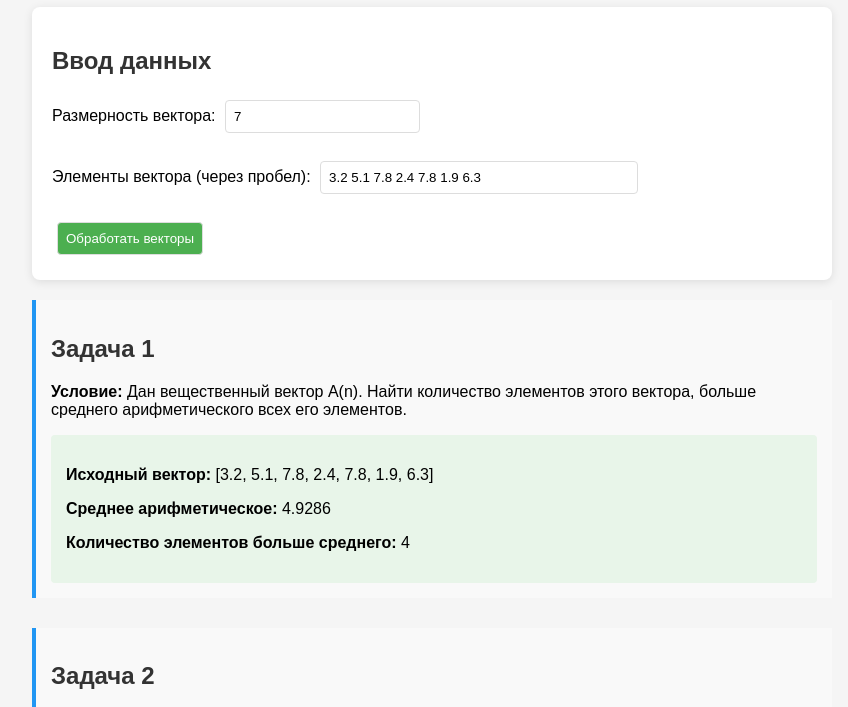
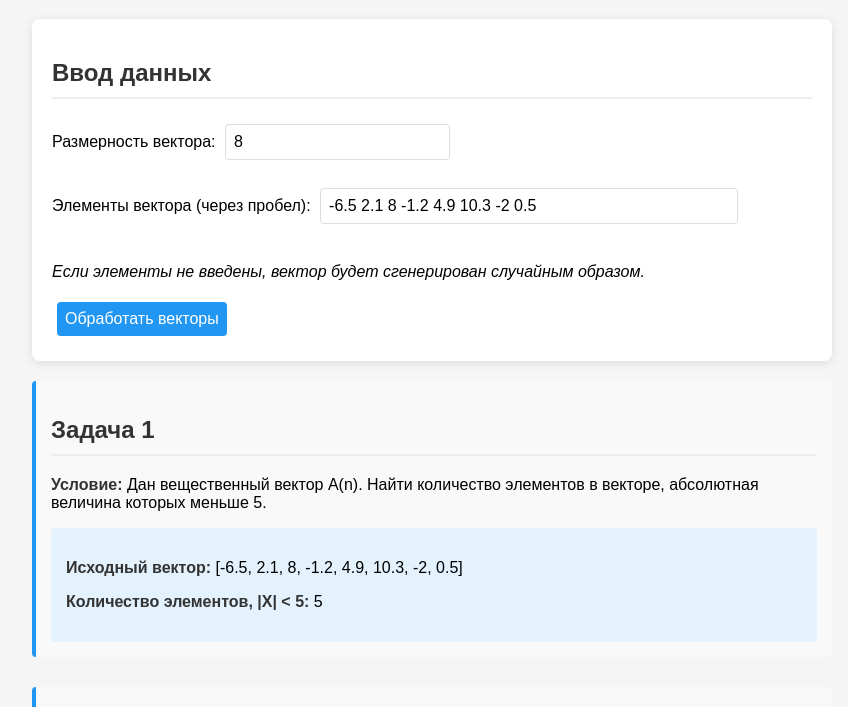
Before and after one commit to Alexpro299999/kuzmenkov-labs, a website: page topic1(work_with_vectors)/index.html in a window 1280 px wide. Both pictures are taken after a click on the button "Обработать векторы". Shown: the part 93-800 px from the top of the page, without its empty margins (208-1056 px from the left). Drawn offline with Linux system fonts and the light colour scheme.

Commit message:
fix: lab1

```diff
--- a/topic1(work_with_vectors)/index.html
+++ b/topic1(work_with_vectors)/index.html
@@ -12,11 +12,12 @@
 <div class="container">
     <h2>Ввод данных</h2>
     <label for="vectorSize">Размерность вектора:</label>
-    <input type="number" id="vectorSize" min="1" value="5">
+    <input type="number" id="vectorSize" min="1" value="8">
     <br><br>
     <label for="vectorElements">Элементы вектора (через пробел):</label>
-    <input type="text" id="vectorElements" placeholder="Например: 1.5 2.3 4.7 3.1 5.9" style="width: 300px;">
+    <input type="text" id="vectorElements" placeholder="Например: -6.5 2.1 8 -1.2 4.9 10.3 -2 0.5" style="width: 400px;">
     <br><br>
+    <p><i>Если элементы не введены, вектор будет сгенерирован случайным образом.</i></p>
     <button onclick="processVectors()">Обработать векторы</button>
 </div>
 
--- a/topic1(work_with_vectors)/script.js
+++ b/topic1(work_with_vectors)/script.js
@@ -1,9 +1,11 @@
 function processVectors() {
     const size = parseInt(document.getElementById('vectorSize').value);
     const elementsInput = document.getElementById('vectorElements').value.trim();
+    const resultsDiv = document.getElementById('results');
+    resultsDiv.innerHTML = '';
 
     if (isNaN(size) || size <= 0) {
-        alert("Пожалуйста, введите корректную размерность вектора");
+        alert("Пожалуйста, введите корректную размерность вектора.");
         return;
     }
 
@@ -11,15 +13,15 @@ function processVectors() {
     if (elementsInput) {
         vector = elementsInput.split(' ').map(Number);
         if (vector.some(isNaN)) {
-            alert("Пожалуйста, введите корректные числовые значения");
+            alert("Вектор содержит некорректные значения. Пожалуйста, вводите числа через пробел.");
             return;
         }
         if (vector.length !== size) {
-            alert(`Количество введенных элементов (${vector.length}) не соответствует размерности (${size})`);
+            alert(`Количество введенных элементов (${vector.length}) не соответствует заданной размерности (${size}).`);
             return;
         }
     } else {
-        vector = Array.from({length: size}, () => Math.round((Math.random() * 10 + 1) * 100) / 100);
+        vector = Array.from({length: size}, () => parseFloat((Math.random() * 20 - 10).toFixed(2)));
     }
 
     task1(vector.slice());
@@ -27,57 +29,63 @@ function processVectors() {
 }
 
 function task1(vector) {
-    const sum = vector.reduce((a, b) => a + b, 0);
-    const average = sum / vector.length;
-    const count = vector.filter(x => x > average).length;
+    const count = vector.filter(element => Math.abs(element) < 5).length;
 
     const resultDiv = document.getElementById('results');
     resultDiv.innerHTML += `
         <div class="task">
             <h2>Задача 1</h2>
-            <p><strong>Условие:</strong> Дан вещественный вектор А(n). Найти количество элементов этого вектора, больше среднего арифметического всех его элементов.</p>
+            <p><strong>Условие:</strong> Дан вещественный вектор А(n). Найти количество элементов в векторе, абсолютная величина которых меньше 5.</p>
             <div class="result">
                 <p><strong>Исходный вектор:</strong> [${vector.join(', ')}]</p>
-                <p><strong>Среднее арифметическое:</strong> ${average.toFixed(4)}</p>
-                <p><strong>Количество элементов больше среднего:</strong> ${count}</p>
+                <p><strong>Количество элементов, |X| < 5:</strong> ${count}</p>
             </div>
         </div>
     `;
 }
 
 function task2(vector) {
+    if (vector.length < 2) {
+        const resultDiv = document.getElementById('results');
+        resultDiv.innerHTML += `
+            <div class="task">
+                <h2>Задача 2</h2>
+                <p><strong>Условие:</strong> Дан вещественный вектор А(n). Получить новый вектор путем умножения элементов, стоящих за минимальным элементом, на максимальный элемент вектора.</p>
+                <div class="result">
+                    <p><strong>Исходный вектор:</strong> [${vector.join(', ')}]</p>
+                    <p>Вектор слишком мал для выполнения операции.</p>
+                </div>
+            </div>
+        `;
+        return;
+    }
+
     const maxElement = Math.max(...vector);
-    const firstMaxIndex = vector.indexOf(maxElement);
-    const maxCount = vector.filter(x => x === maxElement).length;
+    const minElement = Math.min(...vector);
+    const minIndex = vector.indexOf(minElement);
 
     let transformedVector = vector.slice();
 
-    if (maxCount > 1) {
-        for (let i = 0; i < firstMaxIndex; i++) {
-            transformedVector[i] = vector[i] / 2;
-        }
+    for (let i = minIndex + 1; i < transformedVector.length; i++) {
+        transformedVector[i] = parseFloat((transformedVector[i] * maxElement).toFixed(2));
     }
 
     const resultDiv = document.getElementById('results');
     resultDiv.innerHTML += `
         <div class="task">
             <h2>Задача 2</h2>
-            <p><strong>Условие:</strong> Дан вещественный вектор A(n). Все элементы вектора, предшествующие первому максимальному элементу, разделить на 2, если элемент максимальный по величине встречается в векторе более чем один раз. В противном случае вектор оставить без изменения.</p>
+            <p><strong>Условие:</strong> Дан вещественный вектор А(n). Получить новый вектор путем умножения элементов, стоящих за минимальным элементом, на максимальный элемент вектора.</p>
             <div class="result">
                 <p><strong>Исходный вектор:</strong> [${vector.join(', ')}]</p>
                 <p><strong>Максимальный элемент:</strong> ${maxElement}</p>
-                <p><strong>Индекс первого максимального элемента:</strong> ${firstMaxIndex}</p>
-                <p><strong>Количество максимальных элементов:</strong> ${maxCount}</p>
-                <p><strong>Преобразованный вектор:</strong> [${transformedVector.join(', ')}]</p>
-                <p><strong>Примечание:</strong> ${maxCount > 1 ?
-        'Максимальный элемент встречается более одного раза, поэтому элементы перед ним разделены на 2' :
-        'Максимальный элемент встречается только один раз, вектор оставлен без изменений'}</p>
+                <p><strong>Минимальный элемент:</strong> ${minElement} (индекс: ${minIndex})</p>
+                <p><strong>Полученный вектор:</strong> [${transformedVector.join(', ')}]</p>
             </div>
         </div>
     `;
 }
 
 window.onload = function() {
-    document.getElementById('vectorSize').value = "7";
-    document.getElementById('vectorElements').value = "3.2 5.1 7.8 2.4 7.8 1.9 6.3";
-}
+    document.getElementById('vectorSize').value = "8";
+    document.getElementById('vectorElements').value = "-6.5 2.1 8 -1.2 4.9 10.3 -2 0.5";
+};
--- a/topic1(work_with_vectors)/style.css
+++ b/topic1(work_with_vectors)/style.css
@@ -5,6 +5,7 @@ body {
     padding: 20px;
     background-color: #f5f5f5;
 }
+
 .container {
     background-color: white;
     padding: 20px;
@@ -12,38 +13,47 @@ body {
     box-shadow: 0 2px 10px rgba(0,0,0,0.1);
     margin-bottom: 20px;
 }
+
 h1, h2 {
     color: #333;
+    border-bottom: 2px solid #eee;
+    padding-bottom: 10px;
 }
+
 input, button {
     padding: 8px;
     margin: 5px;
     border: 1px solid #ddd;
     border-radius: 4px;
+    font-size: 1em;
 }
+
 button {
-    background-color: #4CAF50;
+    background-color: #2196F3;
     color: white;
     cursor: pointer;
+    border: none;
 }
+
 button:hover {
-    background-color: #45a049;
+    background-color: #1976D2;
 }
-.result {
-    background-color: #e8f5e9;
-    padding: 15px;
-    border-radius: 4px;
-    margin-top: 10px;
-}
+
 .task {
     margin-bottom: 30px;
     padding: 15px;
     border-left: 4px solid #2196F3;
     background-color: #f9f9f9;
+    border-radius: 4px;
 }
-pre {
-    background-color: #f0f0f0;
-    padding: 10px;
+
+.result {
+    background-color: #e3f2fd;
+    padding: 15px;
     border-radius: 4px;
-    overflow-x: auto;
+    margin-top: 10px;
 }
+
+p > strong {
+    color: #333;
+}
```
